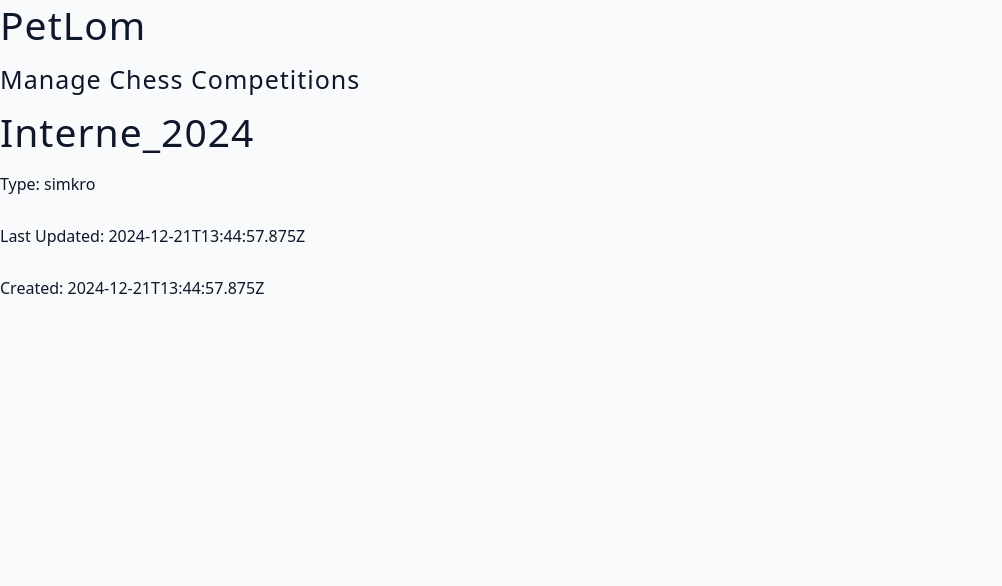
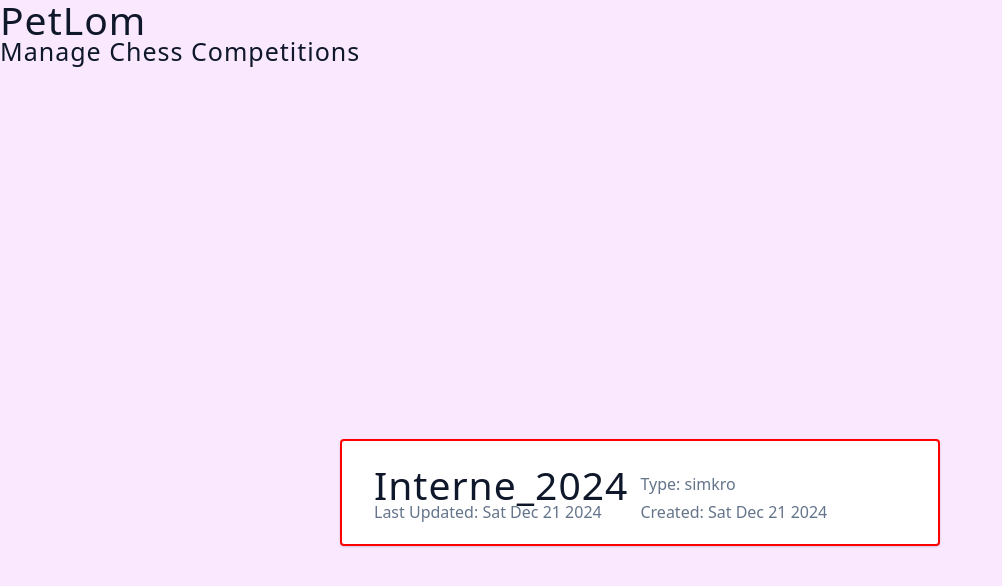
Before and after one commit to PeterLombaers/petlom, a React (Vite) app in the folder frontend/: page / in a window 1280 px wide. Shown: the top 586 px of the page, without its empty margins (0-1002 px from the left). Built offline with nearby package versions, Linux system fonts and the light colour scheme.

Commit message:
Wrap elements in containers

```diff
--- a/frontend/src/App.tsx
+++ b/frontend/src/App.tsx
@@ -11,13 +11,17 @@ const competitions: CompetitionProps[] = [
 
 function App() {
   return (
-    <div>
-      <h2>PetLom</h2>
-      <h4>Manage Chess Competitions</h4>
-      {competitions.map((competition) => {
-        return <Competition {...competition} />;
-      })}
-    </div>
+    <body>
+      <header>
+        <h2>PetLom</h2>
+        <h4>Manage Chess Competitions</h4>
+      </header>
+      <main>
+        {competitions.map((competition) => {
+          return <Competition {...competition} />;
+        })}
+      </main>
+    </body>
   );
 }
 
--- a/frontend/src/Competition.tsx
+++ b/frontend/src/Competition.tsx
@@ -9,11 +9,11 @@ export type CompetitionProps = {
 export function Competition(props: CompetitionProps) {
   const { name, type, created_at, updated_at } = props;
   return (
-    <article>
+    <article className="container competition">
       <h2>{name}</h2>
       <p>Type: {type}</p>
-      <p>Last Updated: {updated_at.toISOString()}</p>
-      <p>Created: {created_at.toISOString()}</p>
+      <p>Last Updated: {updated_at.toDateString()}</p>
+      <p>Created: {created_at.toDateString()}</p>
     </article>
   );
 }
--- a/frontend/src/index.css
+++ b/frontend/src/index.css
@@ -1,22 +1,28 @@
+/* ============= GLOBAL CSS =============== */
+
 *,
 ::after,
 ::before {
-  box-sizing: border-box;
   margin: 0;
   padding: 0;
+  box-sizing: border-box;
 }
+
+html {
+  font-size: 100%;
+} /*16px*/
 
 :root {
   /* colors */
-  --primary-100: #e2e0ff;
-  --primary-200: #c1beff;
-  --primary-300: #a29dff;
-  --primary-400: #837dff;
-  --primary-500: #645cff;
-  --primary-600: #504acc;
-  --primary-700: #3c3799;
-  --primary-800: #282566;
-  --primary-900: #141233;
+  --primary-100: #fae8ff;
+  --primary-200: #f5d0fe;
+  --primary-300: #f0abfc;
+  --primary-400: #e879f9;
+  --primary-500: #d946ef;
+  --primary-600: #c026d3;
+  --primary-700: #a21caf;
+  --primary-800: #86198f;
+  --primary-900: #701a75;
 
   /* grey */
   --grey-50: #f8fafc;
@@ -36,8 +42,6 @@
   --red-dark: #842029;
   --green-light: #d1e7dd;
   --green-dark: #0f5132;
-
-  /* fonts  */
 
   --small-text: 0.875rem;
   --extra-small-text: 0.7em;
@@ -65,23 +69,21 @@ body {
   font-family: system-ui, -apple-system, BlinkMacSystemFont, "Segoe UI", Roboto,
     Oxygen, Ubuntu, Cantarell, "Open Sans", "Helvetica Neue", sans-serif;
   font-weight: 400;
-  line-height: 1.75;
+  line-height: 1;
   color: var(--textColor);
 }
-
 p {
-  margin-bottom: 1.5rem;
+  margin: 0;
 }
-
 h1,
 h2,
 h3,
 h4,
 h5 {
   margin: 0;
-  margin-bottom: 0.75rem;
+  font-family: var(--headingFont);
   font-weight: 400;
-  line-height: 1.3;
+  line-height: 1;
   text-transform: capitalize;
   letter-spacing: var(--letterSpacing);
 }
@@ -104,6 +106,11 @@ h4 {
 
 h5 {
   font-size: 1.25rem;
+}
+
+.text {
+  margin-bottom: 1.5rem;
+  max-width: 40em;
 }
 
 small,
@@ -158,7 +165,7 @@ ul {
 /* alerts */
 .alert {
   padding: 0.375rem 0.75rem;
-  margin: 1rem 0;
+  margin-bottom: 1rem;
   border-color: transparent;
   border-radius: var(--borderRadius);
 }
@@ -214,14 +221,6 @@ ul {
   letter-spacing: var(--letterSpacing);
   text-transform: capitalize;
 }
-/* extra styles */
-.form .form-label {
-  text-align: left;
-}
-.form .btn-block {
-  margin-top: 0.5rem;
-}
-
 /* alert */
 
 @keyframes spinner {
@@ -237,10 +236,9 @@ ul {
   border-radius: 50%;
   border-top-color: var(--primary-500);
   animation: spinner 0.6s linear infinite;
-}
-.loading {
   margin: 0 auto;
 }
+
 /* title */
 
 .title {
@@ -252,89 +250,58 @@ ul {
   width: 7rem;
   height: 0.25rem;
   margin: 0 auto;
-  margin-top: -1rem;
+  margin-top: 1rem;
+}
+
+/* ============= PROJECT CSS =============== */
+
+body {
+  background: var(--primary-100);
+}
+
+main {
+  min-height: 100vh;
+  display: flex;
+  justify-content: center;
+  align-items: center;
 }
 
 .container {
-  width: 95vw;
-  margin: 0 auto;
-  max-width: var(--max-width);
+  width: 90vw;
+  max-width: var(--fixed-width);
+  margin: 5rem 0;
+  background: white;
+  border-radius: var(--borderRadius);
+  padding: 1.5rem 2rem;
+  box-shadow: var(--shadow-1);
 }
 
-.container {
-  text-align: center;
-  margin-top: 5rem;
+.container h3 {
+  margin-bottom: 2rem;
 }
 
-.users {
-  max-width: 90vw;
+.competition {
+  border: 2px solid red;
   display: grid;
-  grid-template-columns: repeat(auto-fit, minmax(300px, 1fr));
-  gap: 2rem;
-  margin: 3rem auto;
-}
-.users li {
-  width: 100%;
-  display: flex;
+  grid-template-columns: auto 1fr;
+  column-gap: 0.75rem;
+  margin-bottom: 1.5rem;
   align-items: center;
-  background: var(--white);
-  padding: 1rem 2rem;
-  border-radius: var(--borderRadius);
-  text-align: left;
-}
-.users img {
-  width: 50px;
-  height: 50px;
-  border-radius: 50%;
-  margin-right: 1.5rem;
-}
-.users h5 {
-  margin-bottom: 0;
-}
-.users a {
-  color: var(--primary-500);
-  text-transform: capitalize;
 }
 
-.navbar {
-  padding: 1rem;
-  display: grid;
-  grid-template-columns: auto 1fr;
-  column-gap: 2rem;
-  align-items: center;
-}
-.navbar h5 {
-  font-weight: bold;
-  margin-bottom: 0;
-}
-.nav-container {
-  display: flex;
-  justify-content: space-between;
-  max-width: 400px;
-}
-.nav-links {
-  display: flex;
-  gap: 1rem;
-}
-.nav-links a {
-  text-transform: capitalize;
-  color: var(--primary-500);
-  cursor: pointer;
-}
-.user-container {
-  display: flex;
-  gap: 1rem;
-}
-.user-container p {
-  margin-bottom: 0;
+.competition img {
+  height: 75px;
+  width: 75px;
+  border-radius: 50%;
+  box-shadow: var(--shadow-3);
+  object-fit: cover;
 }
 
-.user-container .btn {
-  font-size: 0.75rem;
-  letter-spacing: var(--letterSpacing);
-  padding: 0.15rem 0.5rem;
-  box-shadow: var(--shadow-1);
-  transition: var(--transition);
-  text-transform: capitalize;
-  display: inline-block;
+.competition h4 {
+  font-weight: 500;
+  margin-bottom: 0.5rem;
 }
+
+.competition p {
+  color: var(--grey-500);
+}
```
